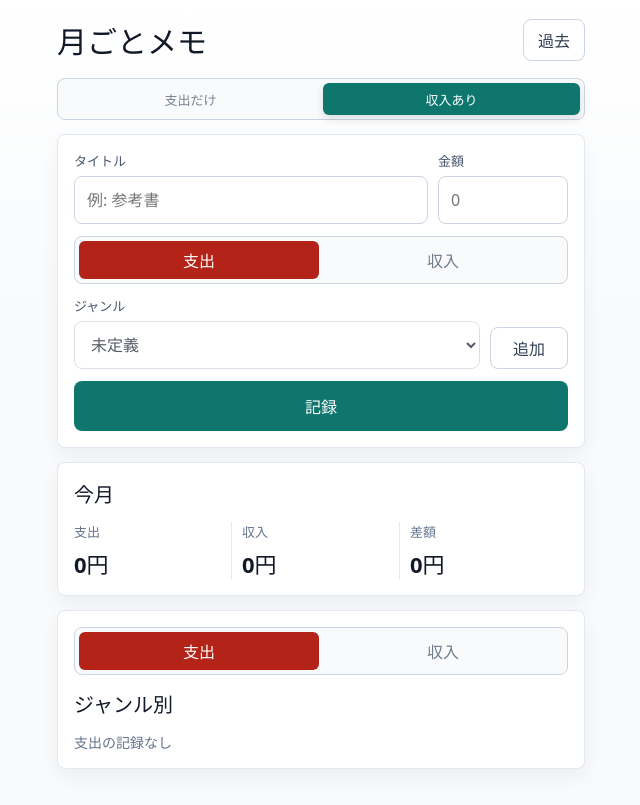
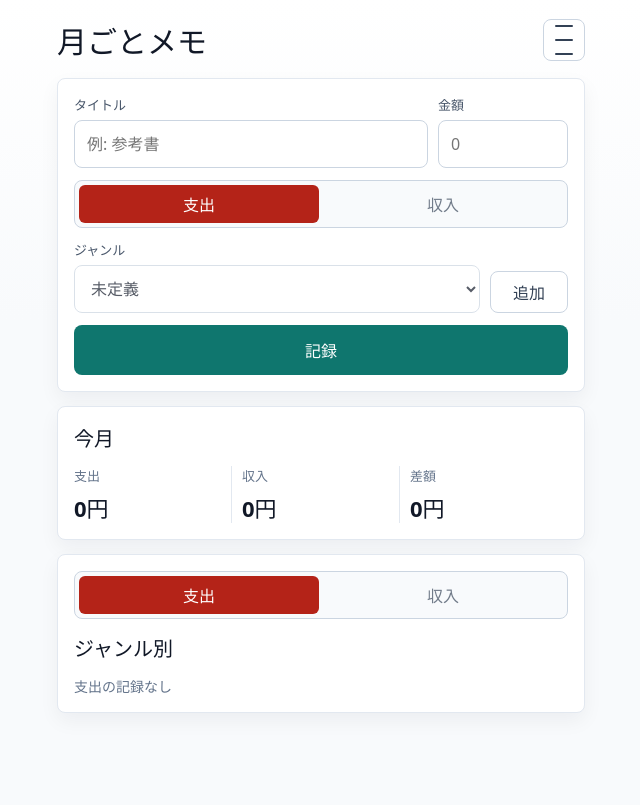
Before and after one commit to ring128/monthly-money, a website built with Vite: page index.html in a window 1280 px wide. Shown: the whole page, without its empty margins (319-959 px from the left). Built offline with nearby package versions, Linux system fonts and the light colour scheme.

Commit message:
Move controls into top menu

```diff
--- a/src/main.ts
+++ b/src/main.ts
@@ -20,12 +20,14 @@ let recordType: MoneyType = "expense";
 let summaryType: MoneyType = "expense";
 let analysisType: MoneyType = "expense";
 let showIncome = true;
+let menuOpen = false;
 let selectedGenreId = firstGenreId(recordType);
 
 const persist = () => saveState(state);
 
 const setScreen = (next: Screen) => {
   screen = next;
+  menuOpen = false;
   render();
 };
 
@@ -49,6 +51,7 @@ const setAnalysisType = (next: MoneyType) => {
 
 const setShowIncome = (next: boolean) => {
   showIncome = next;
+  menuOpen = false;
   if (!showIncome) {
     recordType = "expense";
     summaryType = "expense";
@@ -166,9 +169,8 @@ const render = () => {
     <div class="shell">
       <header class="topbar">
         ${screen.name === "home" ? "<h1>月ごとメモ</h1>" : `<button class="ghost" data-action="back">戻る</button><h1>${screenTitle(screen)}</h1>`}
-        ${screen.name === "home" ? `<button class="ghost" data-action="past">過去</button>` : ""}
+        ${renderTopbarMenu()}
       </header>
-      ${renderDisplayModeSwitch()}
       <main>
         ${renderScreen()}
       </main>
@@ -329,20 +331,21 @@ const renderSegment = (name: string, value: MoneyType) => `
   </div>
 `;
 
-const renderDisplayModeSwitch = () => `
-  <div class="display-mode-switch" role="group" aria-label="表示モード">
-    ${([
-      { action: "show-expense-only", label: "支出だけ", active: !showIncome },
-      { action: "show-with-income", label: "収入あり", active: showIncome }
-    ] as const).map((item) => `
-      <button
-        class="${item.active ? "active" : ""}"
-        data-action="${item.action}"
-        aria-pressed="${item.active}"
-      >
-        ${item.label}
-      </button>
-    `).join("")}
+const renderTopbarMenu = () => `
+  <div class="topbar-menu">
+    <button class="menu-button" data-action="menu-toggle" aria-label="メニュー" aria-expanded="${menuOpen}">
+      <span></span>
+      <span></span>
+      <span></span>
+    </button>
+    ${menuOpen ? `
+      <div class="menu-panel">
+        <button class="menu-item" data-action="past">過去</button>
+        <button class="menu-item" data-action="toggle-income">
+          ${showIncome ? "収入OFFにする" : "収入ONにする"}
+        </button>
+      </div>
+    ` : ""}
   </div>
 `;
 
@@ -398,8 +401,11 @@ const handleAction = (element: HTMLElement) => {
   if (action === "record") addRecord();
   if (action === "export") exportData();
   if (action === "import") importData();
-  if (action === "show-expense-only") setShowIncome(false);
-  if (action === "show-with-income") setShowIncome(true);
+  if (action === "menu-toggle") {
+    menuOpen = !menuOpen;
+    render();
+  }
+  if (action === "toggle-income") setShowIncome(!showIncome);
   if (action === "record-type") setRecordType(readMoneyType(element));
   if (action === "summary-type") setSummaryType(readMoneyType(element));
   if (action === "analysis-type") setAnalysisType(readMoneyType(element));
--- a/src/styles.css
+++ b/src/styles.css
@@ -128,37 +128,63 @@ button:focus-visible {
   align-items: end;
 }
 
-.display-mode-switch {
+.topbar-menu {
+  position: relative;
+  flex: none;
+}
+
+.menu-button {
   display: grid;
-  grid-template-columns: 1fr 1fr;
+  place-items: center;
   gap: 4px;
+  width: 42px;
   height: 42px;
-  margin-bottom: 14px;
-  padding: 4px;
   border: 1px solid #cbd5e1;
   border-radius: 8px;
-  background: #f8fafc;
+  background: #ffffff;
 }
 
-.display-mode-switch button {
-  border: 0;
-  border-radius: 6px;
-  color: #334155;
-  background: transparent;
-  font-size: 13px;
-  font-weight: 850;
-  opacity: 0.64;
+.menu-button span {
+  display: block;
+  width: 18px;
+  height: 2px;
+  border-radius: 999px;
+  background: #334155;
 }
 
-.display-mode-switch button.active {
-  color: #ffffff;
-  background: #0f766e;
-  opacity: 1;
-  box-shadow: 0 4px 10px rgb(15 23 42 / 0.12);
+.menu-panel {
+  position: absolute;
+  top: calc(100% + 8px);
+  right: 0;
+  z-index: 10;
+  display: grid;
+  width: 170px;
+  overflow: hidden;
+  border: 1px solid #cbd5e1;
+  border-radius: 8px;
+  background: #ffffff;
+  box-shadow: 0 12px 28px rgb(15 23 42 / 0.16);
 }
 
-.display-mode-switch button:first-child.active {
-  background: #b42318;
+.menu-item {
+  min-height: 44px;
+  border: 0;
+  border-bottom: 1px solid #e2e8f0;
+  color: #111827;
+  background: #ffffff;
+  padding: 0 14px;
+  text-align: left;
+  font-size: 14px;
+  font-weight: 800;
+}
+
+.menu-item:last-child {
+  border-bottom: 0;
+}
+
+.menu-item:hover,
+.menu-item:focus-visible {
+  background: #f8fafc;
 }
 
 .segmented {
```
